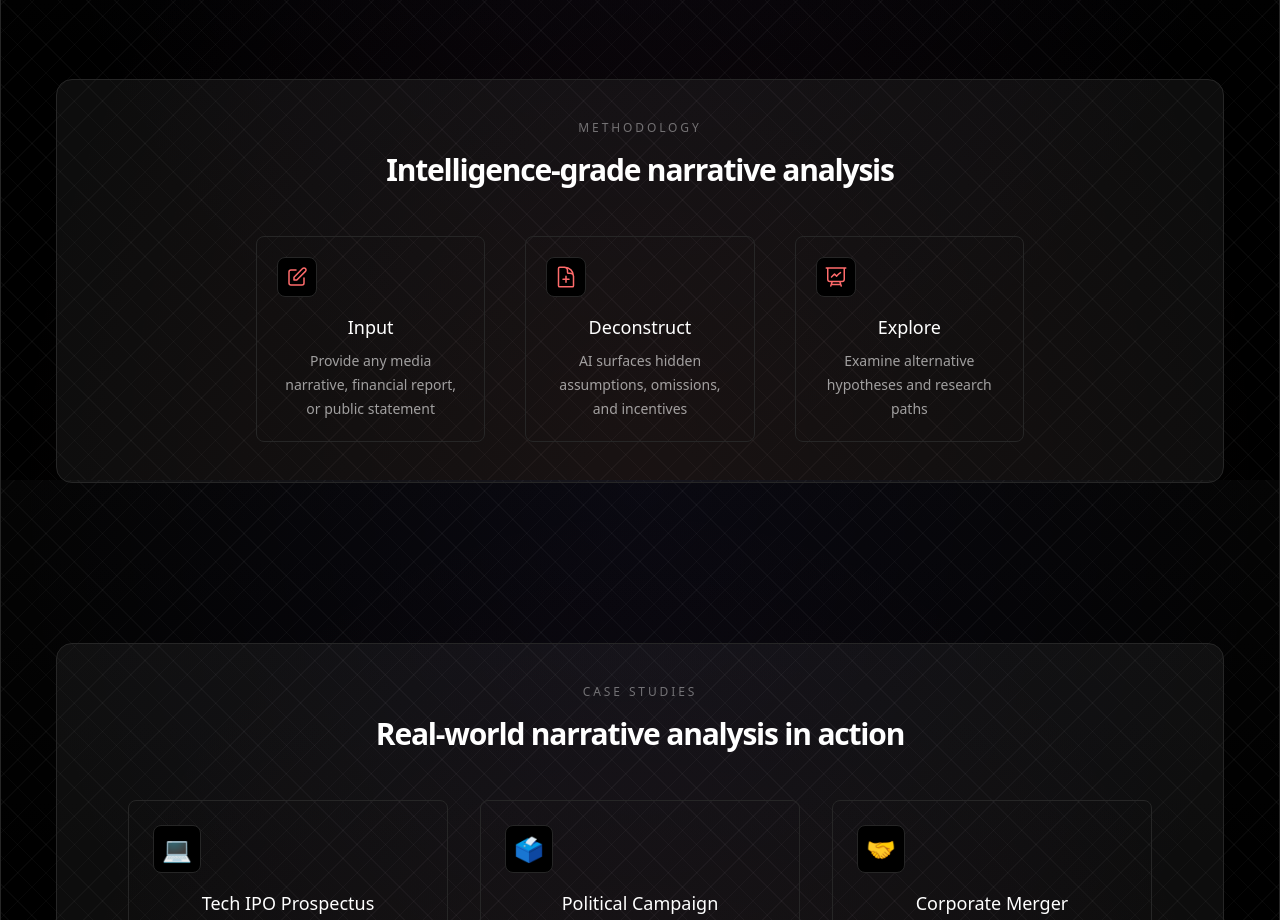
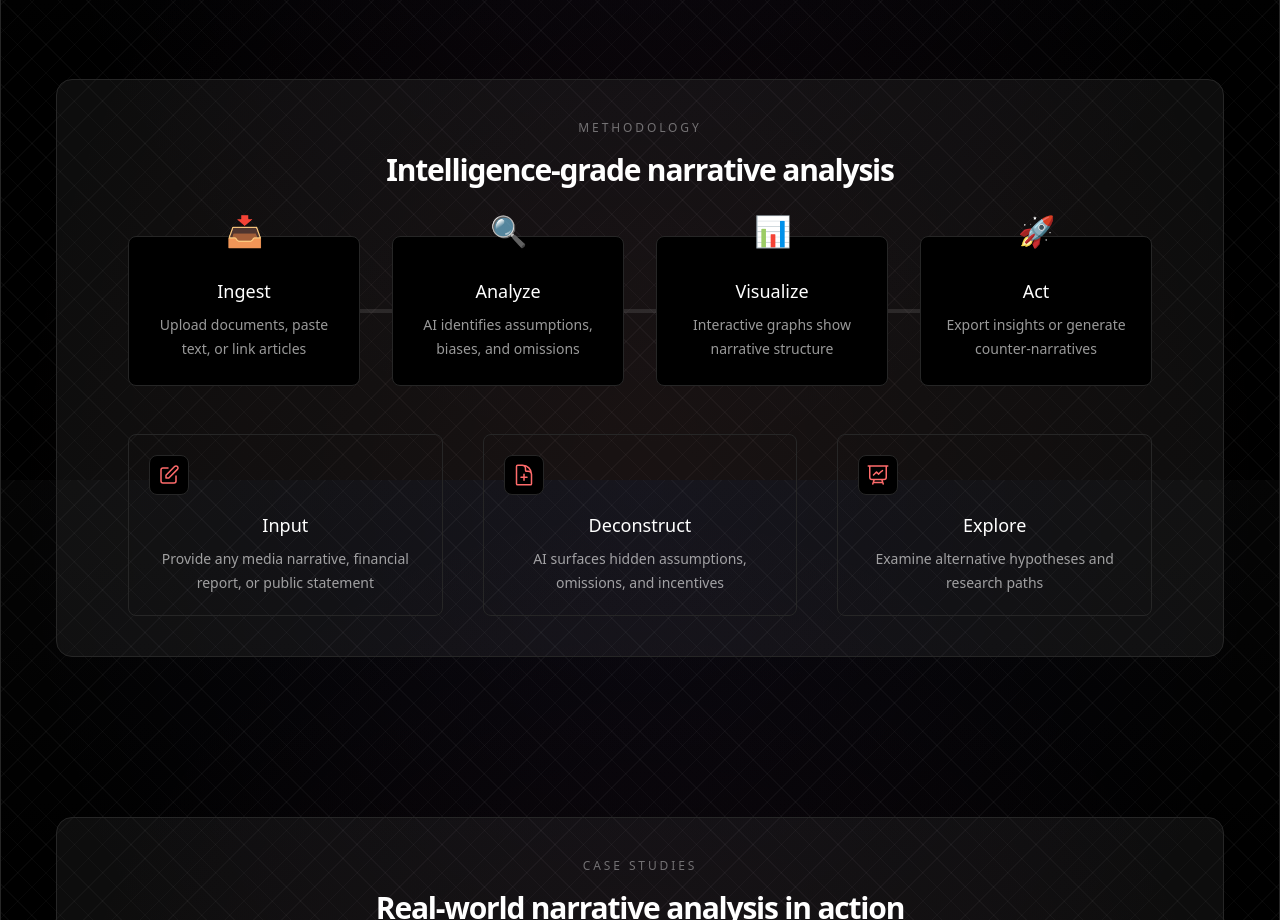
Before and after one commit to M4G3LL4N0/CxNTRADICT, a Next.js app: page / in a window 1280 px wide. Shown: the part 1920-2840 px from the top of the page. Built offline with nearby package versions, Linux system fonts and the light colour scheme.

Commit message:
autobuilder micro-cycle for cxntradict

```diff
--- a/src/app/page.tsx
+++ b/src/app/page.tsx
@@ -25,13 +25,55 @@ export default function HomePage() {
 
         <div className="mx-auto max-w-7xl px-6 py-20">
           <div className="rounded-2xl border border-white/10 bg-white/5 p-10">
-            <div className="mx-auto max-w-3xl text-center">
+            <div className="mx-auto max-w-5xl text-center">
               <div className="mb-4 text-xs uppercase tracking-[0.24em] text-white/40">
                 Methodology
               </div>
               <h2 className="text-3xl font-semibold tracking-[-0.04em] text-white">
                 Intelligence-grade narrative analysis
               </h2>
+              <div className="mt-12">
+                <div className="relative">
+                  {/* Process visualization */}
+                  <div className="absolute inset-0 h-1 w-full bg-white/10 top-1/2 transform -translate-y-1/2" />
+                  <div className="grid grid-cols-1 md:grid-cols-4 gap-8 relative">
+                    {[
+                      {
+                        title: "Ingest",
+                        description: "Upload documents, paste text, or link articles",
+                        icon: "📥",
+                        color: "text-[var(--color-accent)]"
+                      },
+                      {
+                        title: "Analyze",
+                        description: "AI identifies assumptions, biases, and omissions",
+                        icon: "🔍",
+                        color: "text-[var(--color-secondary)]"
+                      },
+                      {
+                        title: "Visualize",
+                        description: "Interactive graphs show narrative structure",
+                        icon: "📊",
+                        color: "text-[var(--color-accent)]"
+                      },
+                      {
+                        title: "Act",
+                        description: "Export insights or generate counter-narratives",
+                        icon: "🚀",
+                        color: "text-[var(--color-secondary)]"
+                      }
+                    ].map((step, index) => (
+                      <div key={index} className="relative bg-black p-6 rounded-lg border border-white/10">
+                        <div className={`absolute -top-6 left-1/2 transform -translate-x-1/2 text-3xl ${step.color}`}>
+                          {step.icon}
+                        </div>
+                        <h3 className="mt-4 text-lg font-medium text-white">{step.title}</h3>
+                        <p className="mt-2 text-sm leading-6 text-white/60">{step.description}</p>
+                      </div>
+                    ))}
+                  </div>
+                </div>
+              </div>
               <div className="mt-12 grid gap-10 md:grid-cols-3">
                 {[
                   {
```
Also changed, not shown: 1 other file (tests, documents, lock files or other folders).
